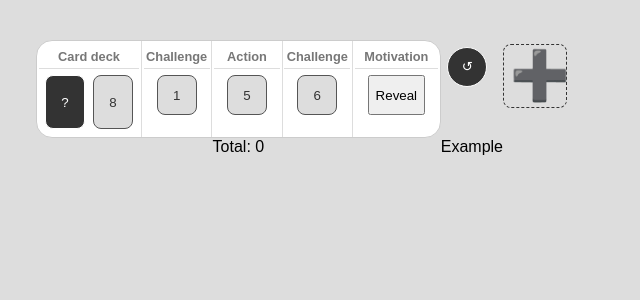
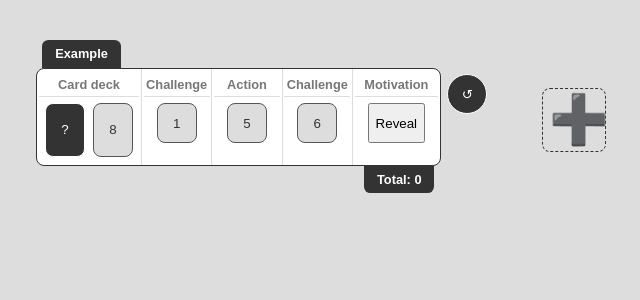
Before and after one commit to nathanwale/deck-and-dice, a React (Create React App) app: page / in a window 1280 px wide. Shown: the top 300 px of the page, without its empty margins (4-644 px from the left). Built offline with nearby package versions, Linux system fonts and the light colour scheme.

Commit message:
Style changes to Library and group headers/footers

```diff
--- a/src/view/style/Groups.scss
+++ b/src/view/style/Groups.scss
@@ -1,16 +1,31 @@
 .group {
+    text-align: center;
     width: fit-content;
     grid-template-columns: auto 1fr;
     display: grid;
     grid-template-areas:
-        "items pickall"
-        "summary x";
+        "title   x"
+        "items   pickall"
+        "summary y";
+
+    header {
+        grid-area: title;
+        font-weight: bold;
+        font-size: 0.8em;
+        background-color: $darkest;
+        color: $lightest;
+        padding: 0.5em 1em;
+        border-top-right-radius: 0.5em;
+        border-top-left-radius: 0.5em;
+        margin: 0 0.5em;
+        width: fit-content;
+    }
 
     .group-items {
         grid-area: items;
         display: flex;
-        border: 1px solid #ccc;
-        border-radius: 1em;
+        border: 1px solid $darkest;
+        border-radius: 0.5em;
         padding: 0;
         width: fit-content;
         background-color: white;
@@ -92,6 +107,16 @@
 
     .summary {
         grid-area: summary;
+        font-weight: bold;
+        font-size: 0.8em;
+        background-color: $darkest;
+        color: $lightest;
+        padding: 0.5em 1em;
+        border-bottom-right-radius: 0.5em;
+        border-bottom-left-radius: 0.5em;
+        margin: 0 0.5em;
+        width: fit-content;
+        justify-self: right;
     }
 
     .none {
@@ -113,7 +138,8 @@
         font-weight: bold;
         border-color: $darkest;
         align-self: center;
-        margin-top: 0.25rem;
+        margin-top: 1em;
+        margin-left: 1em;
     }
 
     button:hover {
@@ -126,4 +152,28 @@
     background-color: $lightest;
     padding: 0.5em;
     border-radius: 0.5em;
+    text-align: left;
+
+    label {
+        display: block;
+        margin-top: 1em;
+        padding: 1em;
+        border-top: 1px solid $light;
+    }
+
+    input {
+        margin-left: 0.5em;
+    }
+
+    button {
+        margin: 0.5em;
+    }
+
+
+    button.cancel {
+        border: none;
+        background-color: transparent;
+        border-bottom: 1px dashed $middark;
+        margin-left: 2em;
+    }
 }
--- a/src/view/style/Library.scss
+++ b/src/view/style/Library.scss
@@ -14,13 +14,27 @@
         background-color: $darkest;
         border-radius: 0.5em;
         box-shadow: rgba($color: #000000, $alpha: 0.5) 0.1em 0.1em;
+        header {
+            font-weight: bold;
+            text-transform: capitalize;
+            text-align: center;
+            padding: 0.2em;
+        }
         section {
             display: flex;
             flex-wrap: wrap;
+            margin-bottom: 2em;
+            background-color: #222;
+            border-radius: 0.5em;
+            padding: 0.5em;
+            border: 1px solid #444;
+        }
+        section:last-child {
+            margin-bottom: 0;
         }
         button {
             min-width: 5em;
-            margin: 1em;
+            margin: 0.5em;
         }
     }
 
```
